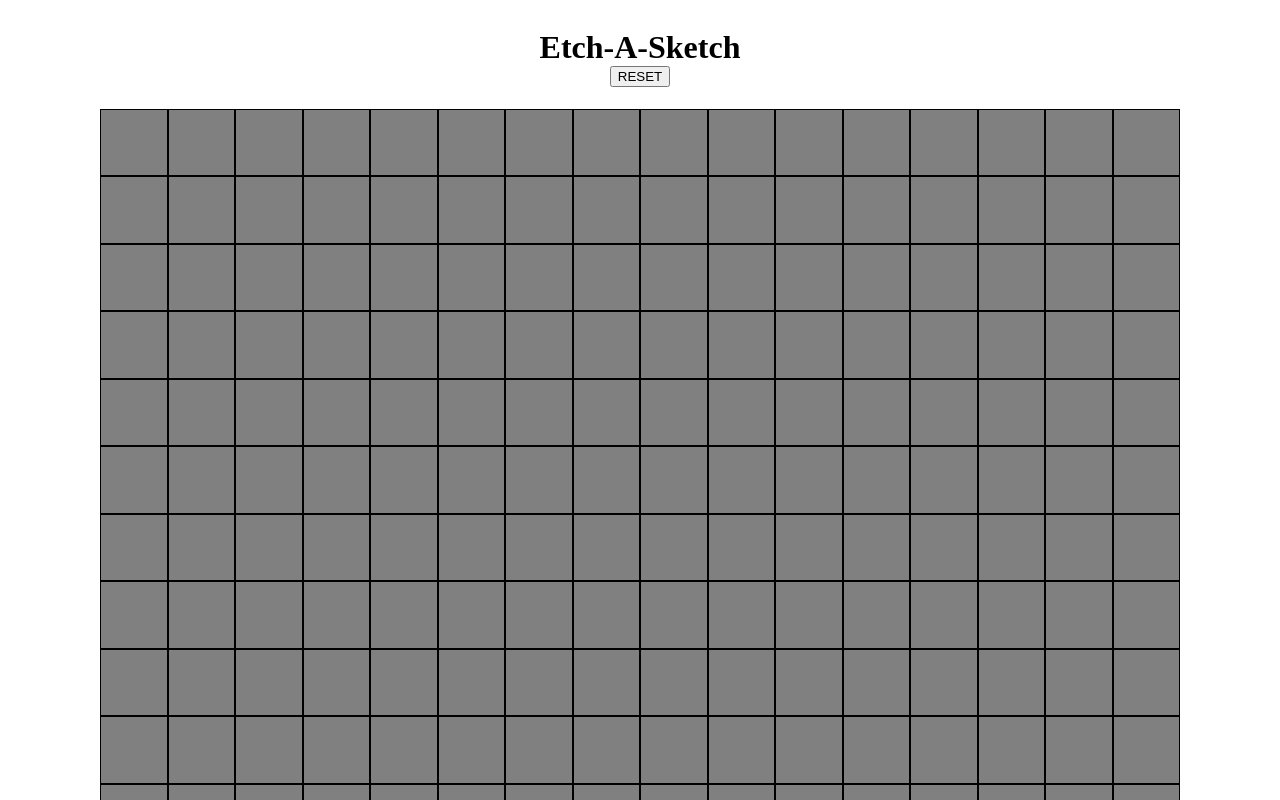
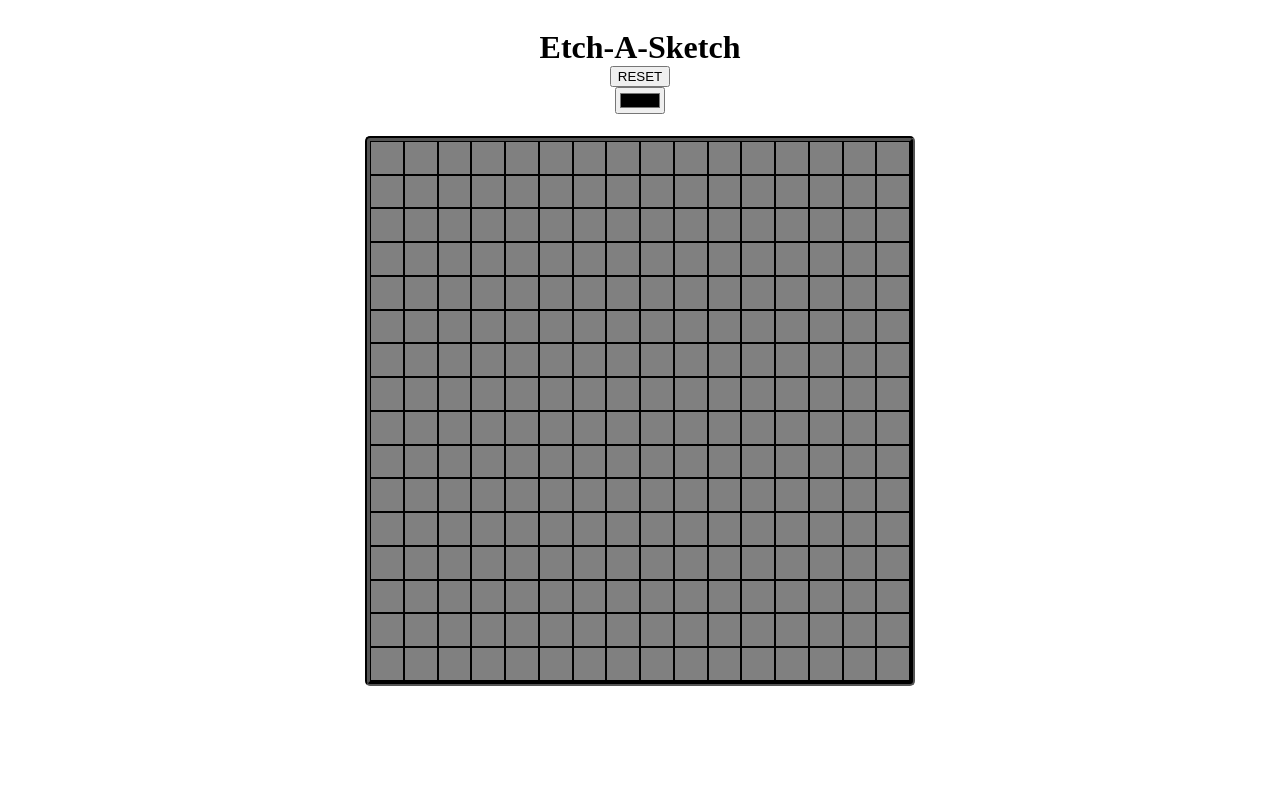
Before and after one commit to TB-Develops/etch-a-sketch, a plain HTML site: page index.html in a window 1280 px wide. Shown: the top 800 px of the page. Drawn offline with Linux system fonts and the light colour scheme.

Commit message:
Added Color Picker + Adjusted Size to 540x540px

```diff
--- a/app.js
+++ b/app.js
@@ -11,7 +11,16 @@ const reset = document.createElement('button');
 reset.textContent = 'RESET';
 reset.style.display = 'block';
 
+const colorPicker = document.createElement("input");
+colorPicker.textContent = 'Color: ';
+colorPicker.type = 'color';
+
+
+
 heading.appendChild(reset);
+heading.appendChild(colorPicker);
+
+
 
 
 for (i=0; i < 256; i++){
@@ -19,12 +28,12 @@ for (i=0; i < 256; i++){
     div1.classList.add('gridBox')
 
     div1.addEventListener('mouseover', function(e){
-        e.target.style.backgroundColor = 'red';
+        e.target.style.backgroundColor = colorPicker.value;
     })
 
-    div1.style.width = '65.5px';
+    div1.style.width = '31.75px';
     div1.style.display = 'flex';
-    div1.style.height = '65.5px';
+    div1.style.height = '31.75px';
     div1.style.border = 'solid black 1px'
     div1.style.backgroundColor = 'gray';
 
@@ -34,7 +43,7 @@ for (i=0; i < 256; i++){
 function generateGrid(){
     var gridSize = window.prompt('Enter new grid size')
     let area = gridSize * gridSize;
-    let boxSize = (1080/gridSize-2)+'px';
+    let boxSize = (540/gridSize-2)+'px';
 
     for (i=0; i < area; i++){
         const div1 = document.createElement('div');
--- a/styles.css
+++ b/styles.css
@@ -7,6 +7,11 @@ body{
 
 #container{
     display: flex;
-    width: 1080px;
+    width: 540px;
+    height: 540px;
     flex-wrap: wrap;
+    border-style: groove;
+    border-radius: 5px;
+    border-color: black;
+    border-width: 5px;
 }
```
